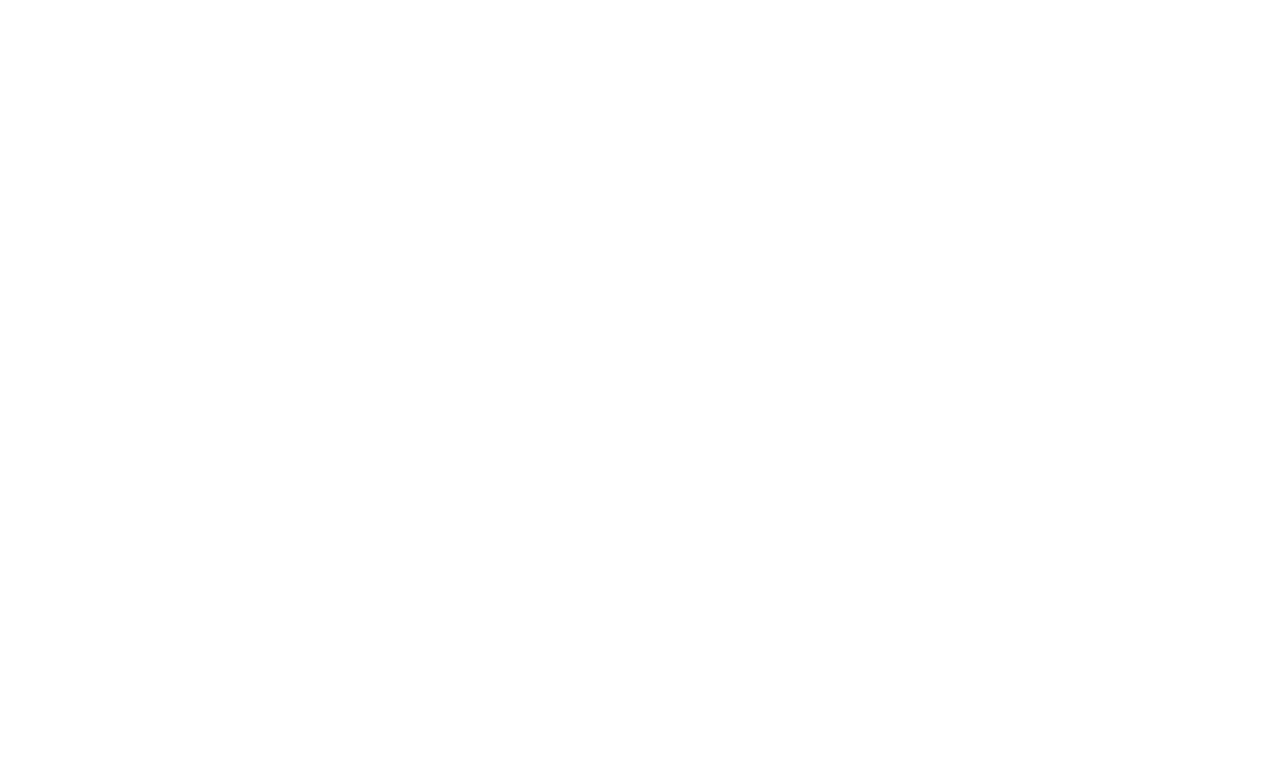
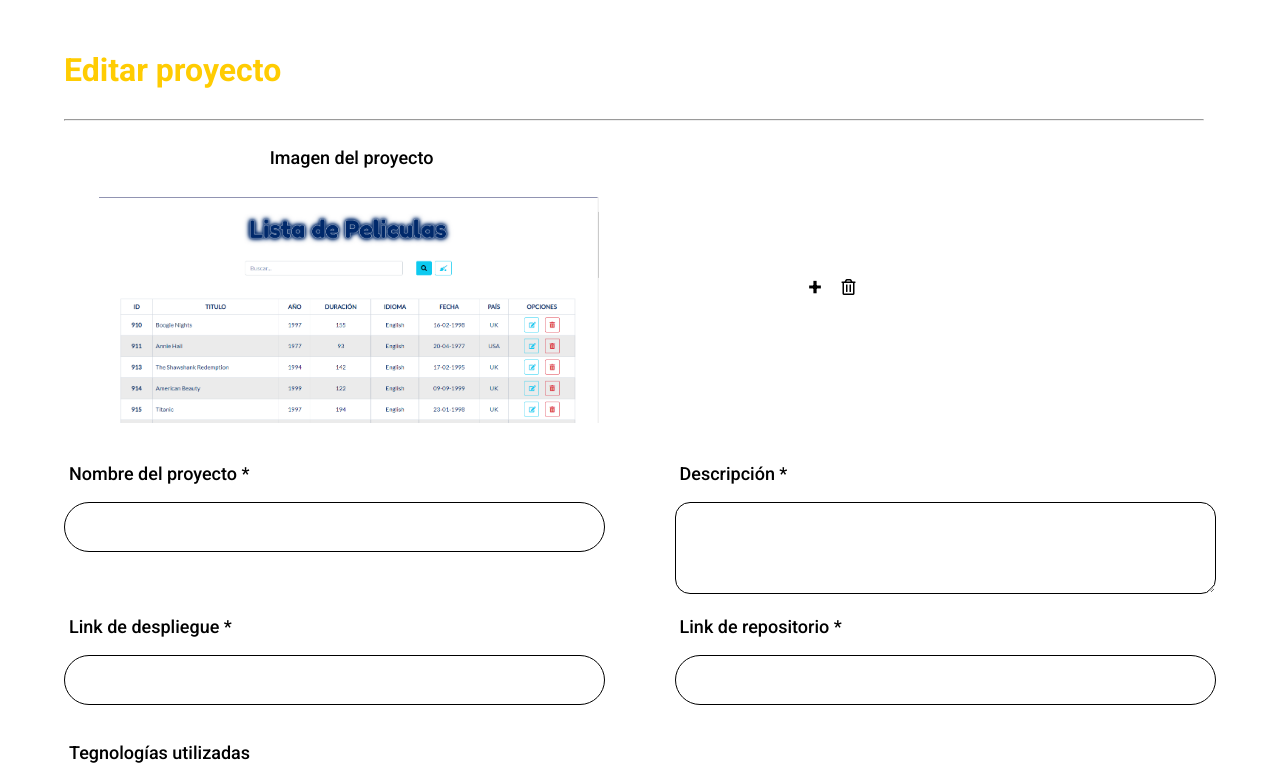
Before and after one commit to Javieredoher/social_Programate_fe, a React app: page /formproject in a window 1280 px wide. Shown: the top 779 px of the page. Built offline with nearby package versions, Linux system fonts and the light colour scheme.

Commit message:
19-11-2021 | FormProject | JEHC

```diff
--- a/src/components/EditProject/EditProject.jsx
+++ b/src/components/FormProject/FormProject.jsx
@@ -1,8 +1,8 @@
 import React, { Fragment } from 'react'
-import style from './EditProject.module.css'
+import style from './FormProject.module.css'
 import crud from '../../assets/images/crud.png'
 
-const EditProject = () => {
+const FormProject = () => {
     return (
         <Fragment>
       <form className={style.from_container}>
@@ -75,4 +75,4 @@
     )
 }
 
-export default EditProject
+export default FormProject
--- a/src/components/EditProject/EditProject.module.css
+++ b/src/components/FormProject/FormProject.module.css
@@ -24,8 +24,6 @@
     align-items: center;
 
 }
-
-
 
 .trash {
     width: 45%;
--- a/src/components/formproject/Formproject.module.css
+++ /dev/null
@@ -1,5 +0,0 @@
-.container {
-    display: flex;
-    flex-direction: column;
-    background-color: beige;
-}
--- a/src/pages/EditProjectPage.jsx
+++ b/src/pages/EditProjectPage.jsx
@@ -1,7 +1,7 @@
 import React, { useContext } from "react";
 import Footer from "../components/Footer/Footer";
 import Navbar from "../components/header/Navbar"
-import EditProject from "../components/EditProject/EditProject";
+import EditProject from "../components/FormProject/FormProject";
 
 
 
--- a/src/routes/App.jsx
+++ b/src/routes/App.jsx
@@ -9,7 +9,7 @@
 import FormJobsPage from "../pages/FormJobsPage";
 import CommunityPage from "../pages/CommunityPage";
 import PortfolioPage from '../components/portfolio/Portfolio'
-import EditProject from '../components/EditProject/EditProject'
+import FormProject from '../components/FormProject/FormProject'
 
 
 const App = () => {
@@ -51,8 +51,8 @@
                         <PortfolioPage />
                     </Route>
 
-                    <Route exact path="/editproject">
-                        <EditProject />
+                    <Route exact path="/formproject">
+                        <FormProject />
                     </Route>
 
 
```
Also changed, not shown: src/components/formproject/Formproject.jsx (deleted, +0 -14 lines).
